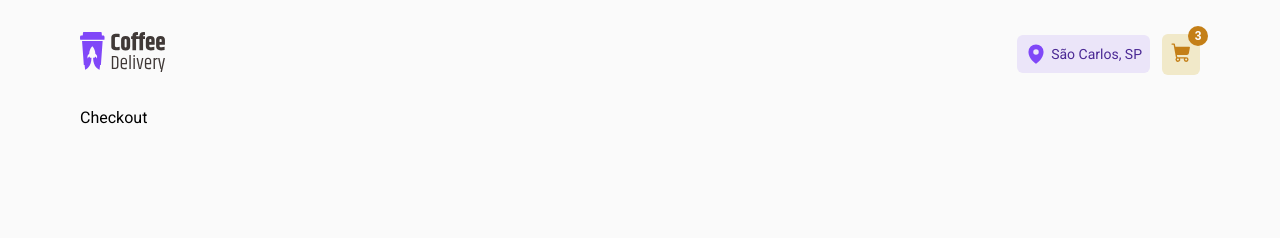
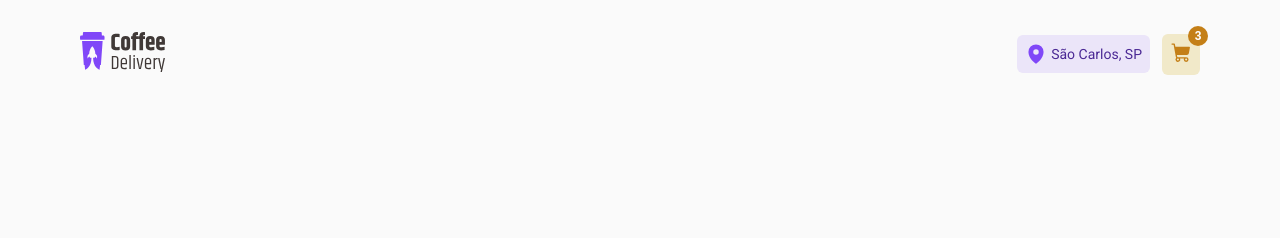
Before and after one commit to vitilevi/coffee-delivery, a React (Vite) app: page /checkout in a window 1280 px wide. Shown: the top 238 px of the page. Built offline with nearby package versions, Linux system fonts and the light colour scheme.

Commit message:
Add checkout form containers

```diff
--- a/src/pages/Checkout/Checkout.tsx
+++ b/src/pages/Checkout/Checkout.tsx
@@ -1,5 +1,22 @@
+import {
+  CheckoutContainer,
+  CompleteYourOrderContainer,
+  PaymentContainer,
+  SelectedCoffeesContainer
+} from './styles';
+
 type CheckoutProps = {};
 
 export function Checkout({}: CheckoutProps) {
-  return <div>Checkout</div>;
+  return (
+    <CheckoutContainer>
+      <form>
+        <div>
+          <CompleteYourOrderContainer></CompleteYourOrderContainer>
+          <PaymentContainer></PaymentContainer>
+        </div>
+        <SelectedCoffeesContainer></SelectedCoffeesContainer>
+      </form>
+    </CheckoutContainer>
+  );
 }
--- /dev/null
+++ b/src/pages/Checkout/styles.ts
@@ -0,0 +1,18 @@
+import styled from 'styled-components';
+import { breakpoints } from '../../utils/breakpoints';
+
+export const CheckoutContainer = styled.section`
+  display: flex;
+  flex-direction: column;
+  padding: 40px 0;
+
+  @media ${breakpoints.md} {
+    flex-direction: row;
+  }
+`;
+
+export const CompleteYourOrderContainer = styled.div``;
+
+export const PaymentContainer = styled.div``;
+
+export const SelectedCoffeesContainer = styled.div``;
```
